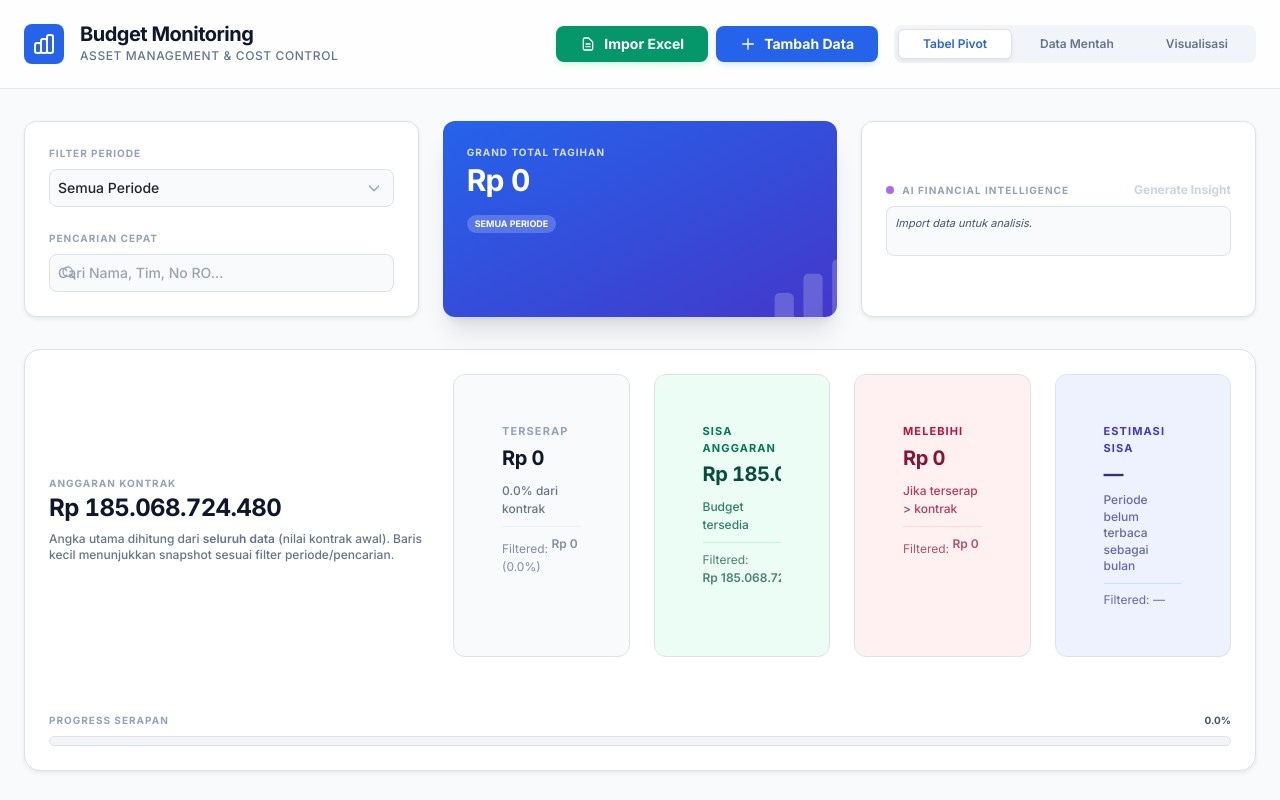
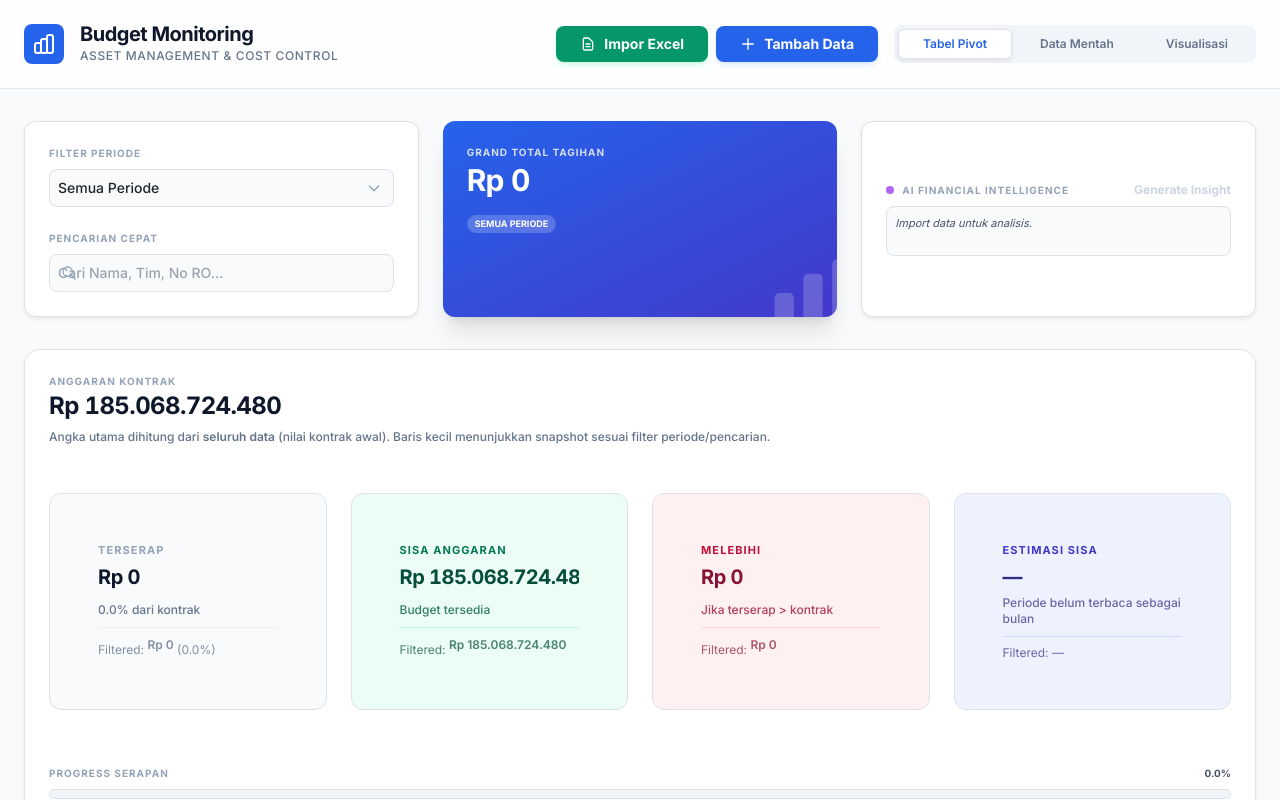
Before and after one commit to ictkece-eng/Billing-Monitoring-PGASOL, a React (Vite) app: page / in a window 1280 px wide. Shown: the top 800 px of the page. Built offline with nearby package versions, Linux system fonts and the light colour scheme.

Commit message:
Update App.tsx

```diff
--- a/App.tsx
+++ b/App.tsx
@@ -522,8 +522,8 @@ const App: React.FC = () => {
         <div className="mb-10">
           <div className="bg-white rounded-2xl border border-slate-200 shadow-sm overflow-hidden">
             <div className="p-6">
-              <div className="flex flex-col md:flex-row md:items-center md:justify-between gap-4">
-                <div className="md:max-w-[380px] md:shrink-0">
+              <div className="flex flex-col gap-5">
+                <div>
                   <p className="text-[10px] font-bold text-slate-400 uppercase tracking-widest">Anggaran Kontrak</p>
                   <h2 className="text-xl md:text-2xl font-black text-slate-900 mt-1 safe-number-tight tabular-nums tracking-tight" title={formatCurrency(contractValue)}>{formatCurrency(contractValue)}</h2>
                   <p className="text-xs text-slate-500 font-medium mt-1">
@@ -531,7 +531,7 @@ const App: React.FC = () => {
                   </p>
                 </div>
 
-                <div className="flex flex-nowrap gap-4 overflow-x-auto pb-2 w-full md:flex-1 md:min-w-0 sm:grid sm:grid-cols-2 sm:overflow-visible sm:pb-0 lg:grid-cols-2 xl:grid-cols-4">
+                <div className="flex flex-nowrap gap-4 overflow-x-auto pb-2 w-full sm:grid sm:grid-cols-2 sm:overflow-visible sm:pb-0 lg:grid-cols-2 xl:grid-cols-4">
                   <div className="bg-slate-50 border border-slate-200 rounded-xl p-5 min-w-[280px] sm:min-w-0">
                     <p className="text-[11px] font-bold text-slate-400 uppercase tracking-widest">Terserap</p>
                     <p className="text-xl font-black text-slate-900 mt-1 safe-number tabular-nums tracking-tight" title={formatCurrency(absorbedValue)}>{formatCurrency(absorbedValue)}</p>
```
